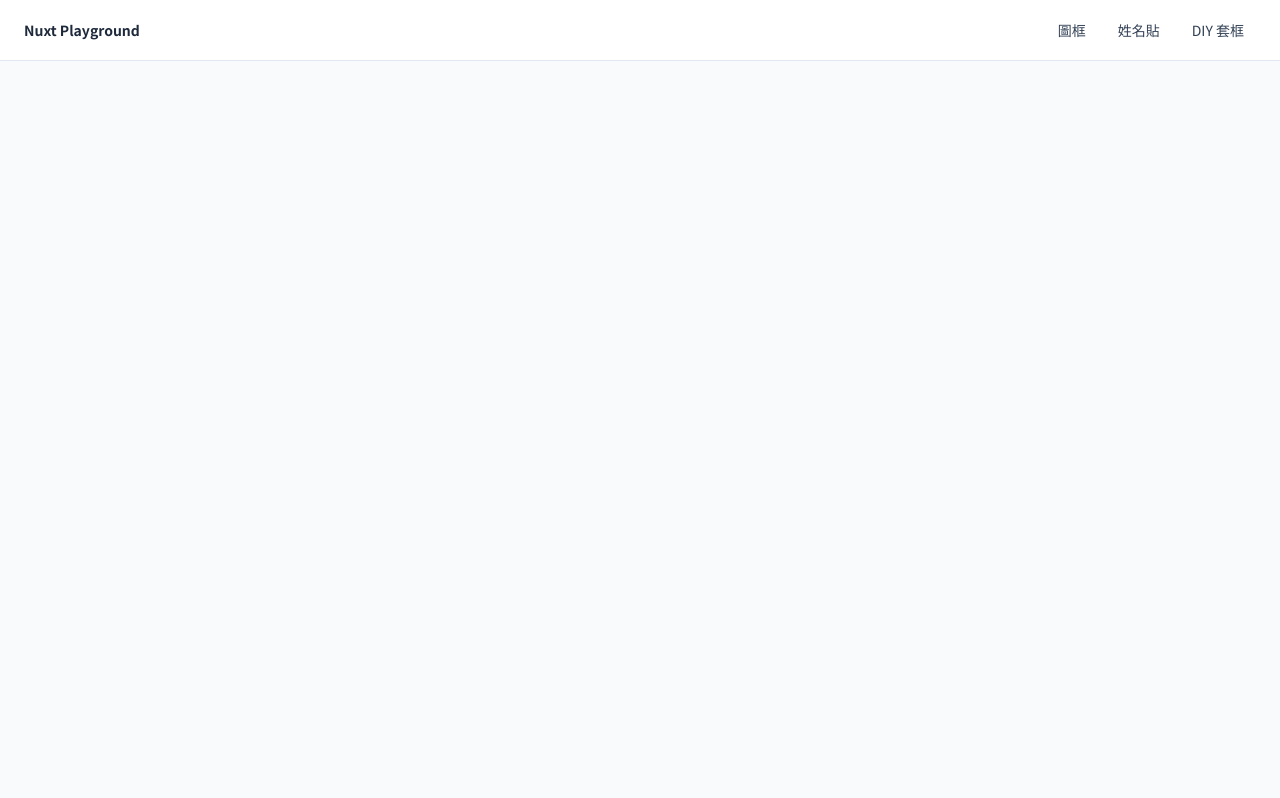
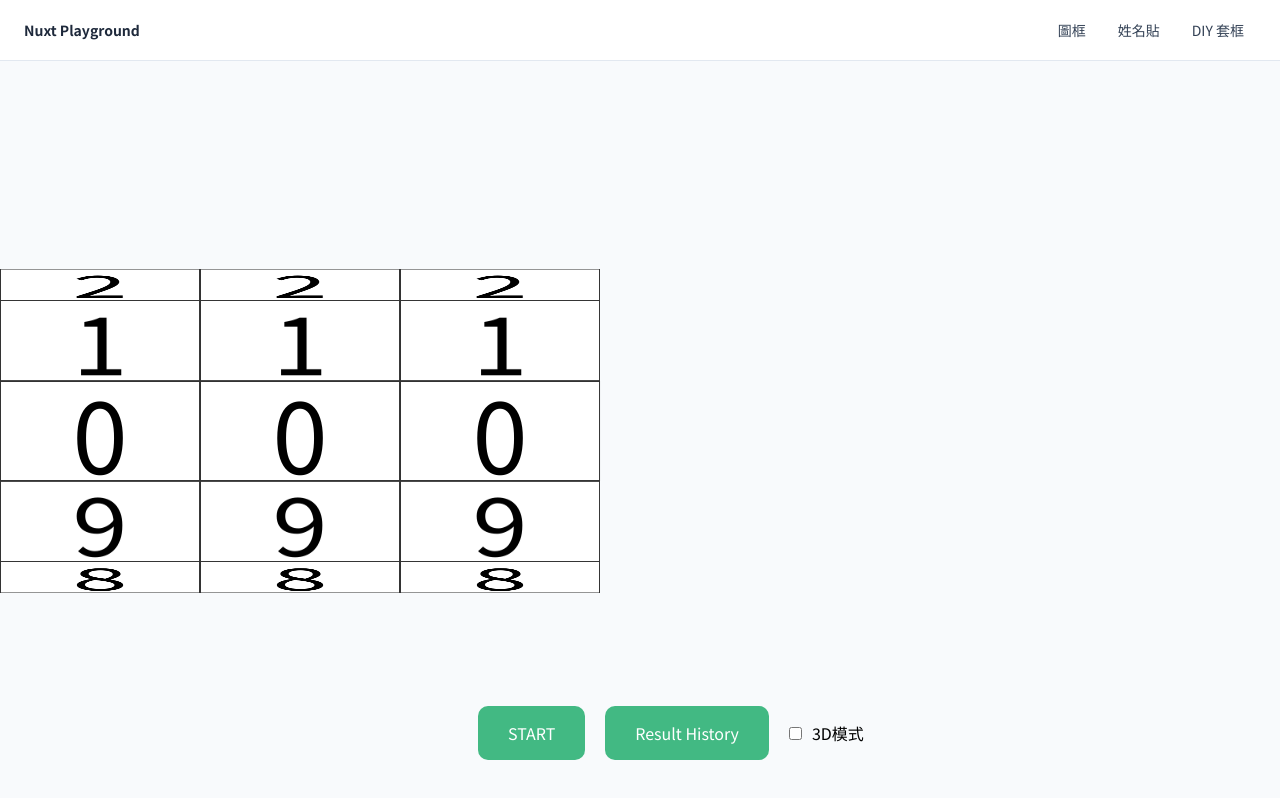
Before and after one commit to joeWang1999/nuxt-playground, a Nuxt app: page /playground in a window 1280 px wide. Built offline with nearby package versions, Linux system fonts and the light colour scheme.

Commit message:
feat:拉霸

```diff
--- /dev/null
+++ b/app/components/game/slotGame/Gift.vue
@@ -0,0 +1,159 @@
+<template>
+  <div ref="rootEl" :class="['gift-container', displayType, { 'autoTurn': isRunning }]">
+    <div
+      :class="['gift', config.style]"
+      v-for="(gift, index) in config.gifts"
+      :key="index"
+      :style="`transform: rotateX(${(rotate) * index}deg) translateZ(${translateZ}px)`">
+      <template v-if="gift.type === 'text'">{{ gift.name }}</template>
+      <template v-if="gift.type === 'image'">
+        <img :src="gift.path" :height="config.height">
+      </template>
+    </div>
+  </div>
+</template>
+
+<script setup>
+const props = defineProps({
+  trigger: {
+    type: Date,
+    default: false
+  },
+  config: {
+    type: Object,
+    required: true
+  }
+})
+
+const emit = defineEmits(['finished'])
+
+const rootEl = ref(null)
+const isRunning = ref(false)
+const currentDeg = ref(0)
+const targetDeg = ref(0)
+const giftsDeg = ref([])
+
+const displayType = computed(() => (props.config.run3D ? 'three-dimension' : 'flat'))
+const rotate = computed(() => 360 / props.config.gifts.length)
+const translateZ = computed(() => (props.config.height / 2) / Math.tan((rotate.value / 2 / 180) * Math.PI))
+
+function logGiftsDeg () {
+  // 紀錄獎品角度
+  props.config.gifts.forEach((gift, index) => {
+    giftsDeg.value[index] = {
+      from: index === 0 ? 0 : giftsDeg.value[index - 1].to,
+      to: index === 0 ? rotate.value : giftsDeg.value[index - 1].to + rotate.value,
+      name: gift.name
+    }
+  })
+}
+
+function setConfig () {
+  // 將config的變數們寫入CSS變數中
+  rootEl.value.style.setProperty('--rotateY', `${props.config.rotateY}deg`)
+  rootEl.value.style.setProperty('--duration', `${props.config.duration}ms`)
+  rootEl.value.style.setProperty('--fontSize', `${props.config.fontSize}px`)
+  rootEl.value.style.setProperty('--height', `${props.config.height}px`)
+  rootEl.value.style.setProperty('--width', `${props.config.width}px`)
+  rootEl.value.style.setProperty('--currentDeg', `-${currentDeg.value}deg`)
+}
+
+function autoTurn () {
+  // 取得隨機角度(預設至少跑5圈)
+  let randomDeg = (Math.random() * 360) + (360 * 5)
+  randomDeg -= randomDeg % rotate.value // 減去餘數，避免有高低不一的狀況
+  targetDeg.value = randomDeg
+  // 取得隨機回彈角度
+  const randomRollBackDeg = props.config.rollback
+    ? Math.random() * props.config.rollback + 1
+    : 1
+  // 設定轉動角度
+  rootEl.value.style.setProperty('--targetDeg', `-${targetDeg.value}deg`)
+  rootEl.value.style.setProperty('--rollBackDeg', `${randomRollBackDeg}`)
+  // 執行轉動
+  isRunning.value = true
+}
+
+function autoTurnStop () {
+  // 把結束時的角度設定為當前角度
+  currentDeg.value = targetDeg.value % 360
+  rootEl.value.style.setProperty('--currentDeg', `-${currentDeg.value}deg`)
+  // 顯示獎品資料(結束角度 + 單片角度/2)
+  let giftName = null
+  const endDeg = currentDeg.value + (rotate.value / 2)
+  giftsDeg.value.forEach((gift) => {
+    if (endDeg >= gift.from && endDeg <= gift.to) {
+      giftName = gift.name
+    }
+  })
+  // 宣告轉動結束
+  isRunning.value = false
+  emit('finished', giftName) // 告訴上層已經轉完
+}
+
+watch(() => props.config, () => {
+  setConfig()
+}, { deep: true })
+
+watch(() => props.trigger, () => {
+  autoTurn()
+})
+
+watch(isRunning, (value) => {
+  if (value) {
+    setTimeout(() => {
+      autoTurnStop()
+    }, props.config.duration + 200)
+  }
+})
+
+onMounted(() => {
+  setConfig()
+  logGiftsDeg()
+})
+</script>
+
+<style>
+.gift-container * {
+  box-sizing: border-box;
+}
+.gift-container {
+  perspective: 999999px;
+  user-select: none;
+  position: relative;
+  display: flex;
+  align-items: center;
+  margin-right: var(--width);
+  transform-style: preserve-3d;
+}
+.gift-container .gift {
+  position: absolute;
+  display: flex;
+  align-items: center;
+  justify-content: center;
+  width: var(--width);
+  height: var(--height);
+  border: 1px solid #333;
+  background-color: #fff;
+  font-size: var(--fontSize);
+}
+.gift-container .gift img {
+  padding: 1px;
+}
+
+.gift-container.flat {
+  transform: rotateX(var(--currentDeg));
+}
+.gift-container.flat.autoTurn {
+  transition: var(--duration) ease-in-out;
+  transform: rotateX(var(--targetDeg));
+}
+
+.gift-container.three-dimension {
+  transform: rotateY(var(--rotateY)) rotateX(var(--currentDeg));
+}
+.gift-container.three-dimension.autoTurn {
+  transition: var(--duration) cubic-bezier(0.1, 0, 0, var(--rollBackDeg));
+  transform: rotateY(var(--rotateY)) rotateX(var(--targetDeg));
+}
+</style>
--- /dev/null
+++ b/app/components/game/slotGame/SlotGame.vue
@@ -0,0 +1,178 @@
+<template>
+  <div id="DemoSlotMachine" ref="rootEl" @click.self="openResultHistory = false">
+    <div :class="['resultHistory', {'openResultHistory' : openResultHistory }]">
+      <div class="result" v-for="(result, index) in resultHistory" :key="index">{{ `Round${index + 1}: ${result}` }}</div>
+    </div>
+    <!--  -->
+    <div class="container">
+      <Gift
+        v-for="(config, index) in configs"
+        @finished="isFinished"
+        :trigger="trigger"
+        :config="config"
+        :key="index">
+      </Gift>
+    </div>
+    <!--  -->
+    <div class="settings">
+      <button
+        class="btn"
+        @click="turn"
+        :disabled="disabled">
+        START
+      </button>
+      <button
+        class="btn"
+        @click="openResultHistory = true">
+        Result History
+      </button>
+      <input
+        type="checkbox"
+        class="displayType"
+        @change="changeDisplayMode"
+        :disabled="disabled">
+    </div>
+    <!--  -->
+  </div>
+</template>
+
+<script setup>
+import Gift from './Gift.vue'
+
+const rootEl = ref(null)
+const trigger = ref(null)
+const disabled = ref(false)
+const configs = ref([
+  {
+    run3D: false,
+    rotateY: -25,
+    duration: 4000,
+    rollback: 0.3,
+    fontSize: 100,
+    height: 100,
+    width: 200,
+    gifts: Array.from(new Array(10), (val, index) => { return { type: 'text', name: index } })
+  },
+  {
+    run3D: false,
+    rotateY: -25,
+    duration: 5000,
+    rollback: 0.3,
+    fontSize: 100,
+    height: 100,
+    width: 200,
+    gifts: Array.from(new Array(10), (val, index) => { return { type: 'text', name: index } })
+  },
+  {
+    run3D: false,
+    rotateY: -25,
+    duration: 6000,
+    rollback: 0.3,
+    fontSize: 100,
+    height: 100,
+    width: 200,
+    gifts: Array.from(new Array(10), (val, index) => { return { type: 'text', name: index } })
+  }
+])
+const openResultHistory = ref(false)
+let result = []
+const resultHistory = ref([])
+
+function turn () {
+  disabled.value = true
+  trigger.value = new Date()
+}
+
+function isFinished (val) {
+  const autoTurnList = rootEl.value.querySelectorAll('.autoTurn')
+  result.push(val)
+  if (autoTurnList.length === 1) {
+    disabled.value = false
+    resultHistory.value.push(result)
+    result = []
+  }
+}
+
+function changeDisplayMode (e) {
+  configs.value.forEach(item => (item.run3D = e.target.checked))
+}
+</script>
+
+<style scoped>
+#DemoSlotMachine {
+  display: flex;
+  align-items: center;
+  justify-content: center;
+  height: 100vh;
+}
+#DemoSlotMachine .container {
+  display: flex;
+}
+#DemoSlotMachine .settings {
+  display: flex;
+  align-items: center;
+  position: absolute;
+  bottom: 5vh;
+}
+#DemoSlotMachine .settings .btn {
+  margin-right: 20px;
+  padding: 15px 30px;
+  outline: none;
+  border: none;
+  border-radius: 10px;
+  background-color: #42b983;
+  color: #ffffff;
+  font-size: 16px;
+  cursor: pointer;
+  transition: 0.15s;
+  user-select: none;
+}
+#DemoSlotMachine .settings .btn:disabled {
+  background-color: #ddd;
+  cursor: not-allowed;
+}
+#DemoSlotMachine .settings .displayType {
+  position: relative;
+  display: flex;
+  align-items: center;
+  justify-content: center;
+}
+#DemoSlotMachine .settings .displayType::after {
+  position: absolute;
+  display: block;
+  left: 100%;
+  margin-left: 10px;
+  font-size: 16px;
+  content: '3D模式';
+  white-space: nowrap;
+}
+#DemoSlotMachine .settings .displayType:disabled {
+  background-color: #ddd;
+  cursor: not-allowed;
+}
+#DemoSlotMachine .resultHistory {
+  position: absolute;
+  transform: translateZ(99999px);
+  z-index: 999;
+  min-width: 300px;
+  height: 400px;
+  padding: 20px;
+  border: solid 5px #333;
+  border-radius: 30px;
+  background-color: #fff;
+  box-shadow: 5px 5px 15px rgba(0, 0, 0, 0.4);
+  opacity: 0;
+  transition: 0.5s;
+  overflow-y: auto;
+  visibility: hidden;
+}
+#DemoSlotMachine .resultHistory .result {
+  padding: 15px;
+  list-style: none;
+  font-size: 30px;
+}
+#DemoSlotMachine .resultHistory.openResultHistory {
+  opacity: 1;
+  visibility: visible;
+}
+</style>
--- /dev/null
+++ b/app/pages/playground.vue
@@ -0,0 +1,7 @@
+<template>
+<SlotGame></SlotGame>
+</template>
+<script setup lang="ts">
+import SlotGame from '~/components/game/slotGame/SlotGame.vue';
+
+</script>
```
Also changed, not shown: 1 other file (tests, documents, lock files or other folders).
